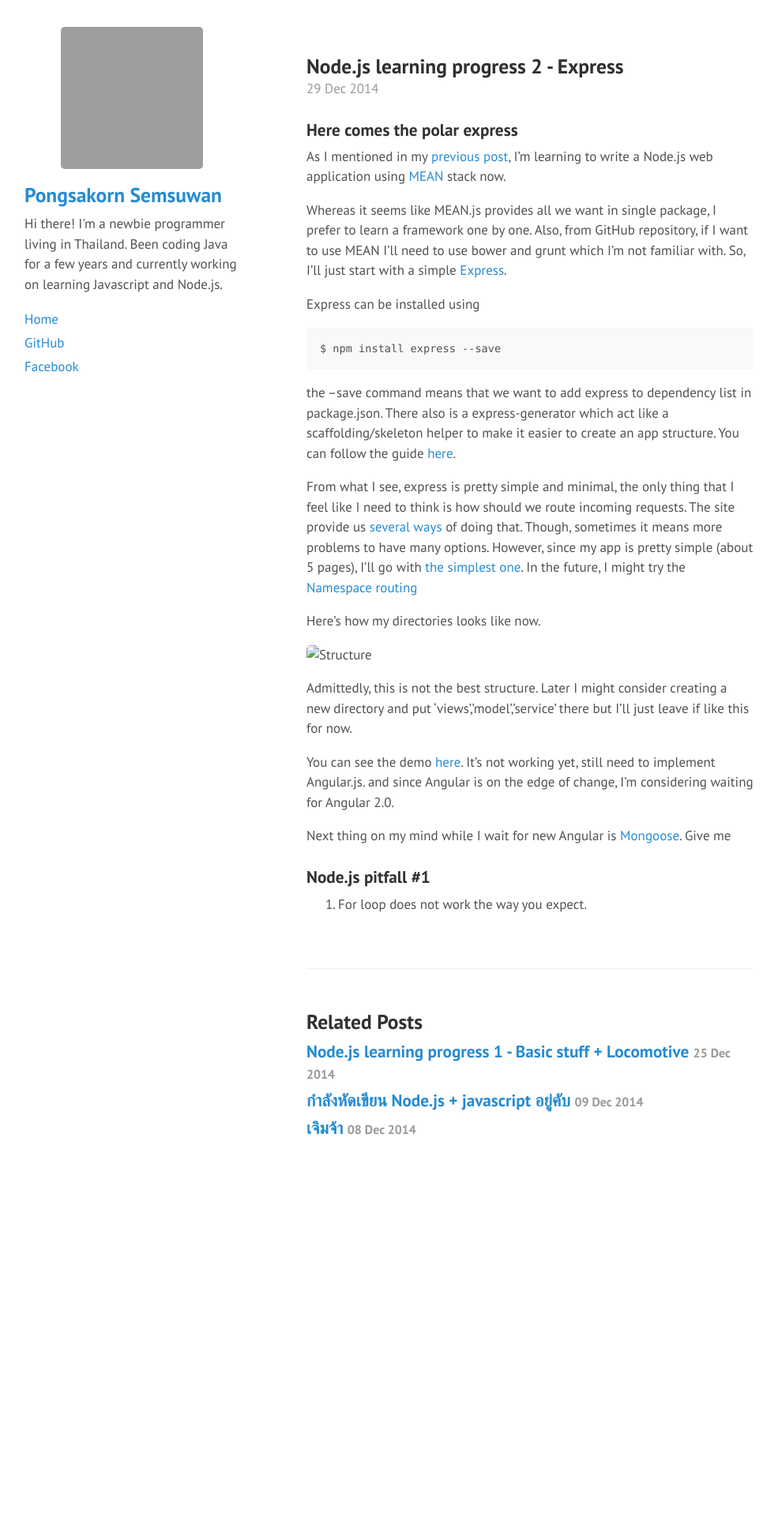
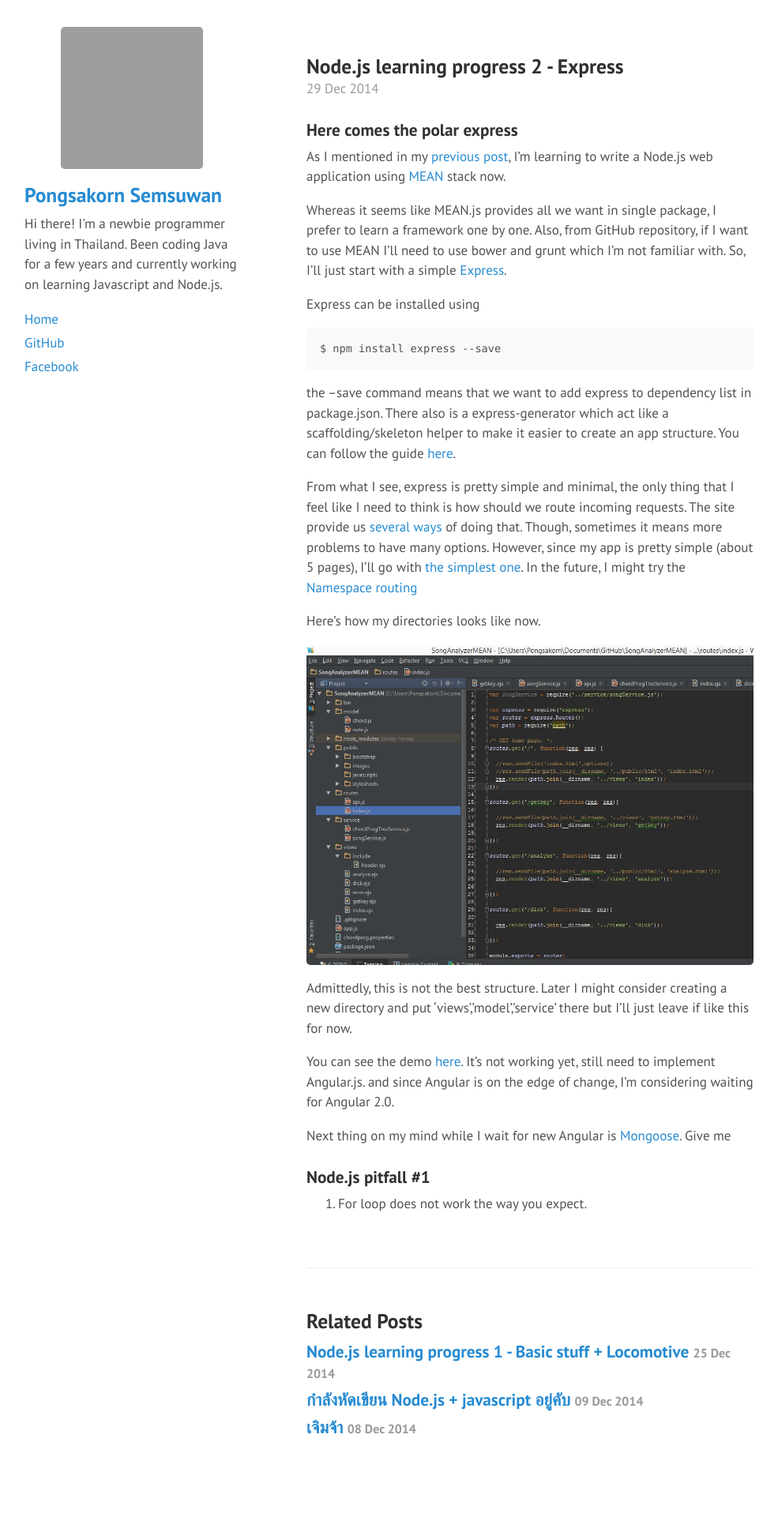
Before and after one commit to pongsakornsemsuwan/pongsakornsemsuwan.github.io, a Jekyll site: the page built from _posts/2014-12-29-nodejsprogress2-express.md, in a window 1280 px wide. Shown: the whole page at 79% size, without its empty margins (163-1148 px from the left). Built offline with Jekyll 4.4.1, drawn with Linux system fonts in a browser that asks for light colours; Markdown is read by kramdown in place of the engine named in the settings; before the commit the page ends 1561 px from its top, so only the background shows below that; grey boxes are pictures that could not be loaded.

Commit message:
fix bug image

```diff
--- a/_posts/2014-12-29-nodejsprogress2-express.md
+++ b/_posts/2014-12-29-nodejsprogress2-express.md
@@ -18,7 +18,7 @@ From what I see, express is pretty simple and minimal, the only thing that I fee
 
 Here's how my directories looks like now.
 
-![Structure](public/images/express_structure.jpg)
+![Structure]({{ site.baseurl }}public/images/express_structure.jpg)
 
 Admittedly, this is not the best structure. Later I might consider creating a new directory and put 'views','model','service' there but I'll just leave if like this for now.
 
```
